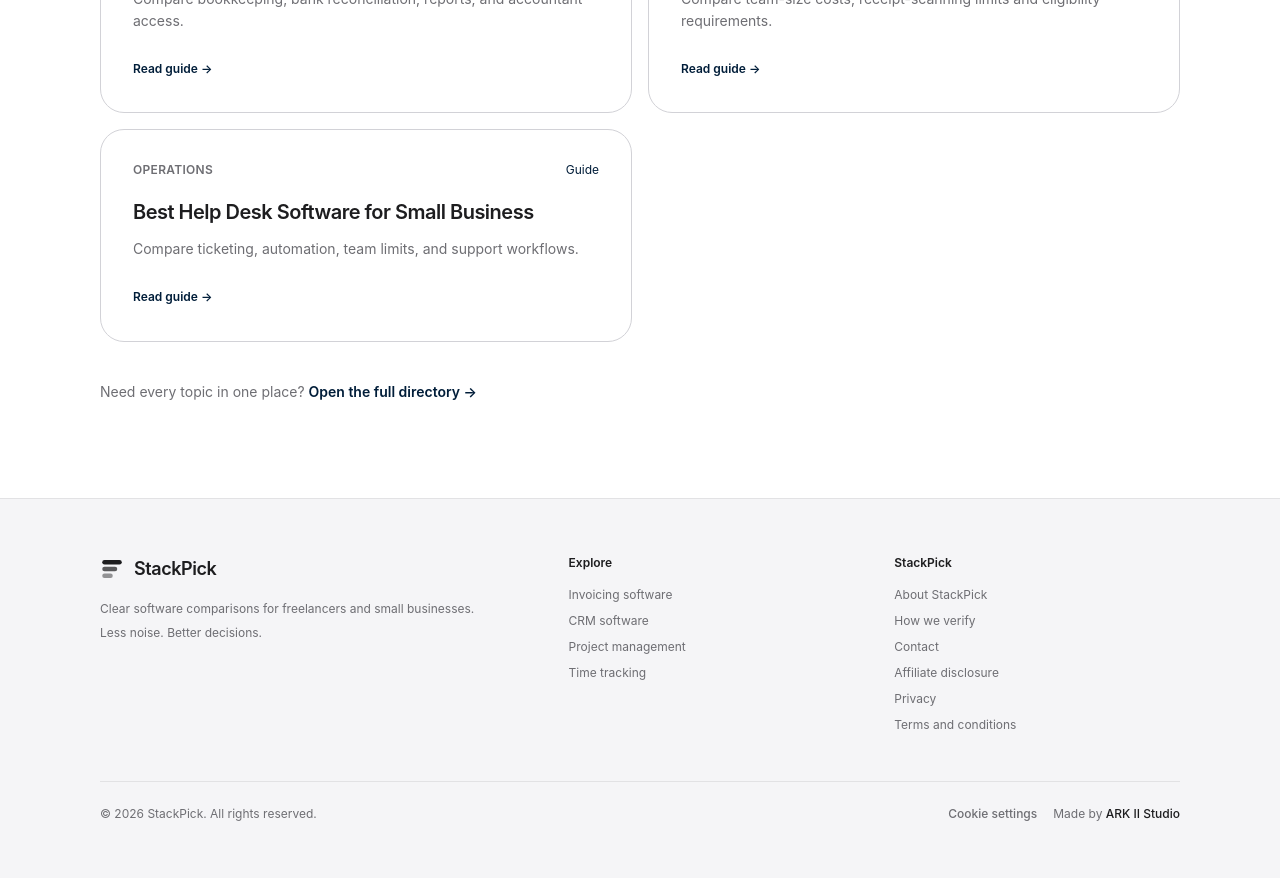
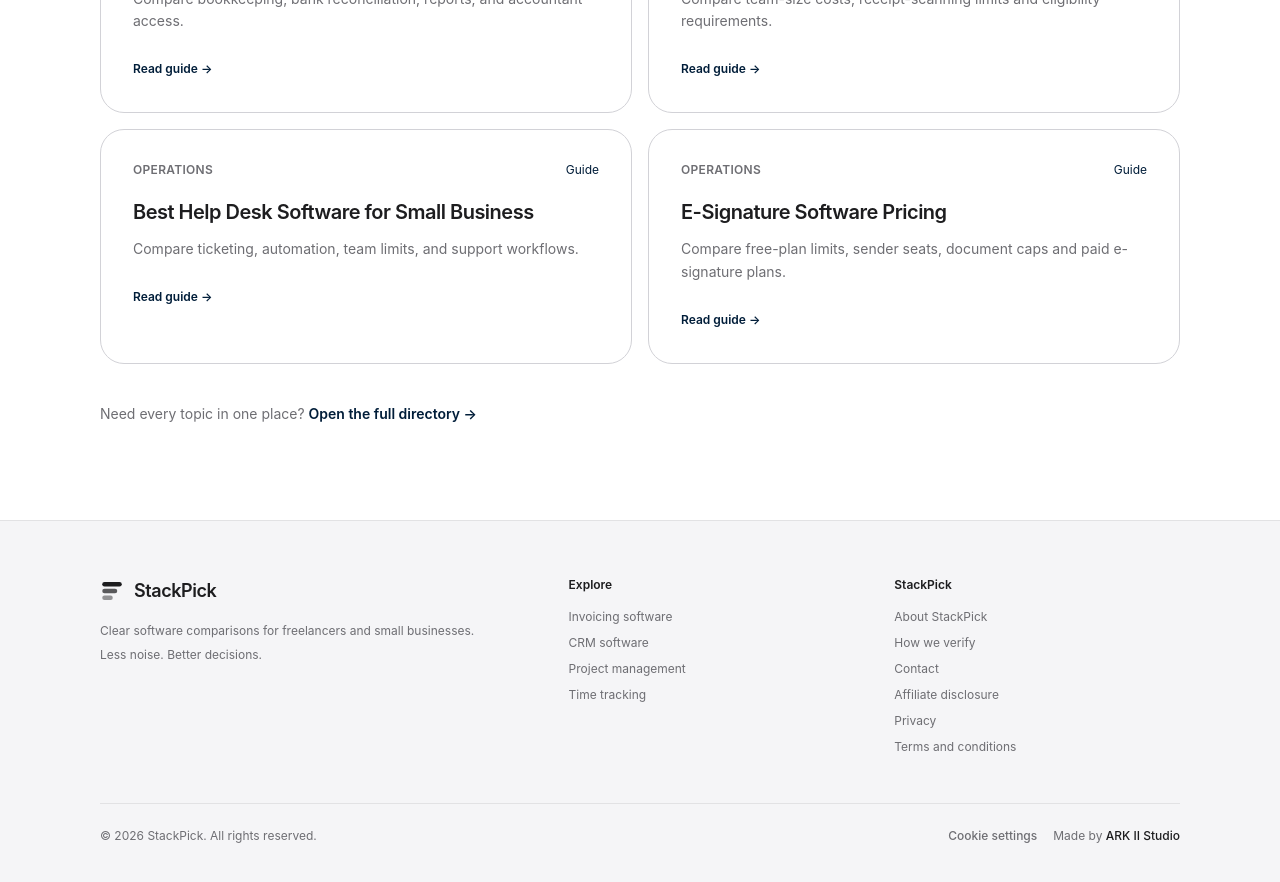
Before and after one commit to LinukaBandara/StackPick, a Next.js app: page /guides in a window 1280 px wide. Shown: the part 2700-3582 px from the top of the page. Built offline with nearby package versions, Linux system fonts and the light colour scheme; no server answers.

Commit message:
Link e-signature pricing from guides

```diff
--- a/app/guides/page.tsx
+++ b/app/guides/page.tsx
@@ -27,6 +27,7 @@ const GUIDES = [
   { title: "Best Accounting Software for Small Business", desc: "Compare bookkeeping, bank reconciliation, reports, and accountant access.", href: "/best/accounting-software", category: "Finance" },
   { title: "Expense Management Software Pricing", desc: "Compare team-size costs, receipt-scanning limits and eligibility requirements.", href: "/best/expense-management-software-pricing", category: "Finance" },
   { title: "Best Help Desk Software for Small Business", desc: "Compare ticketing, automation, team limits, and support workflows.", href: "/best/help-desk-software", category: "Operations" },
+  { title: "E-Signature Software Pricing", desc: "Compare free-plan limits, sender seats, document caps and paid e-signature plans.", href: "/best/esignature-software-pricing", category: "Operations" },
 ];
 
 export default function GuidesPage() {
```
